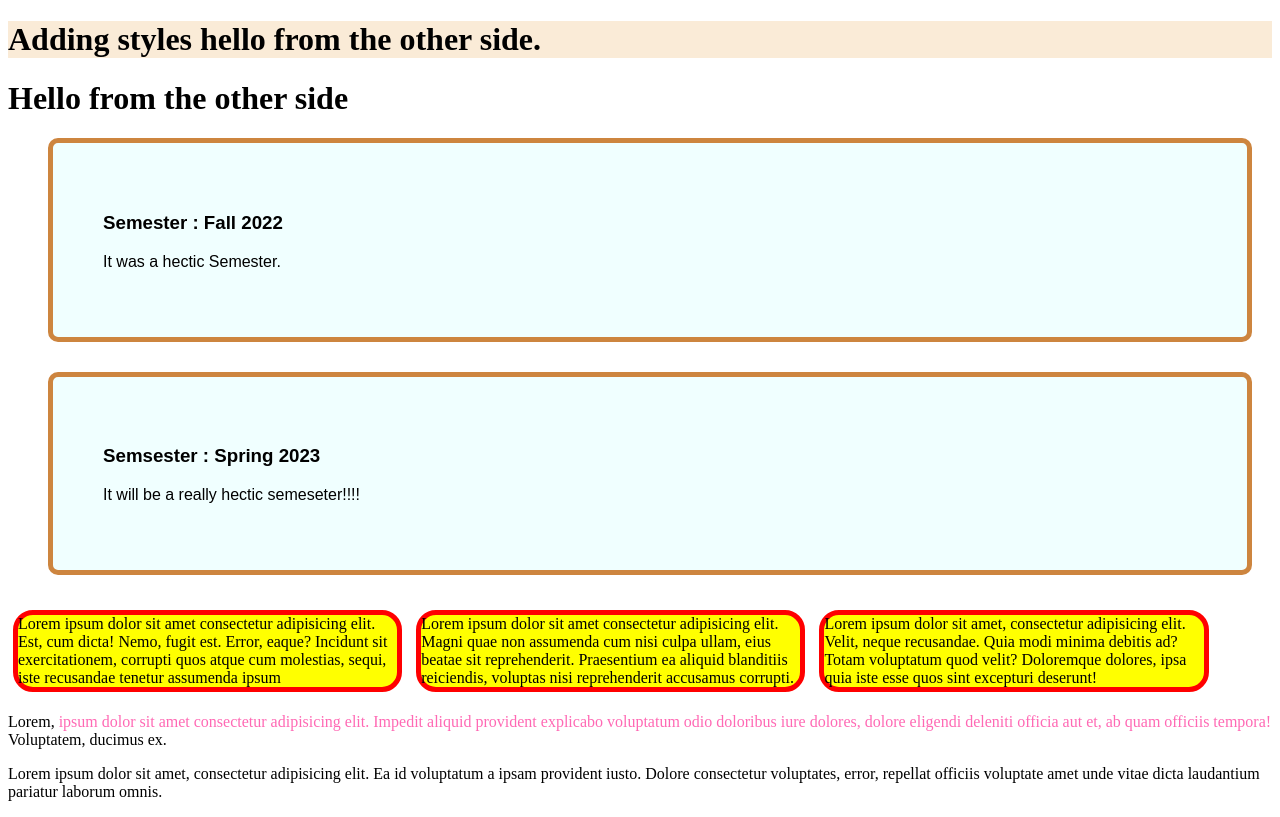
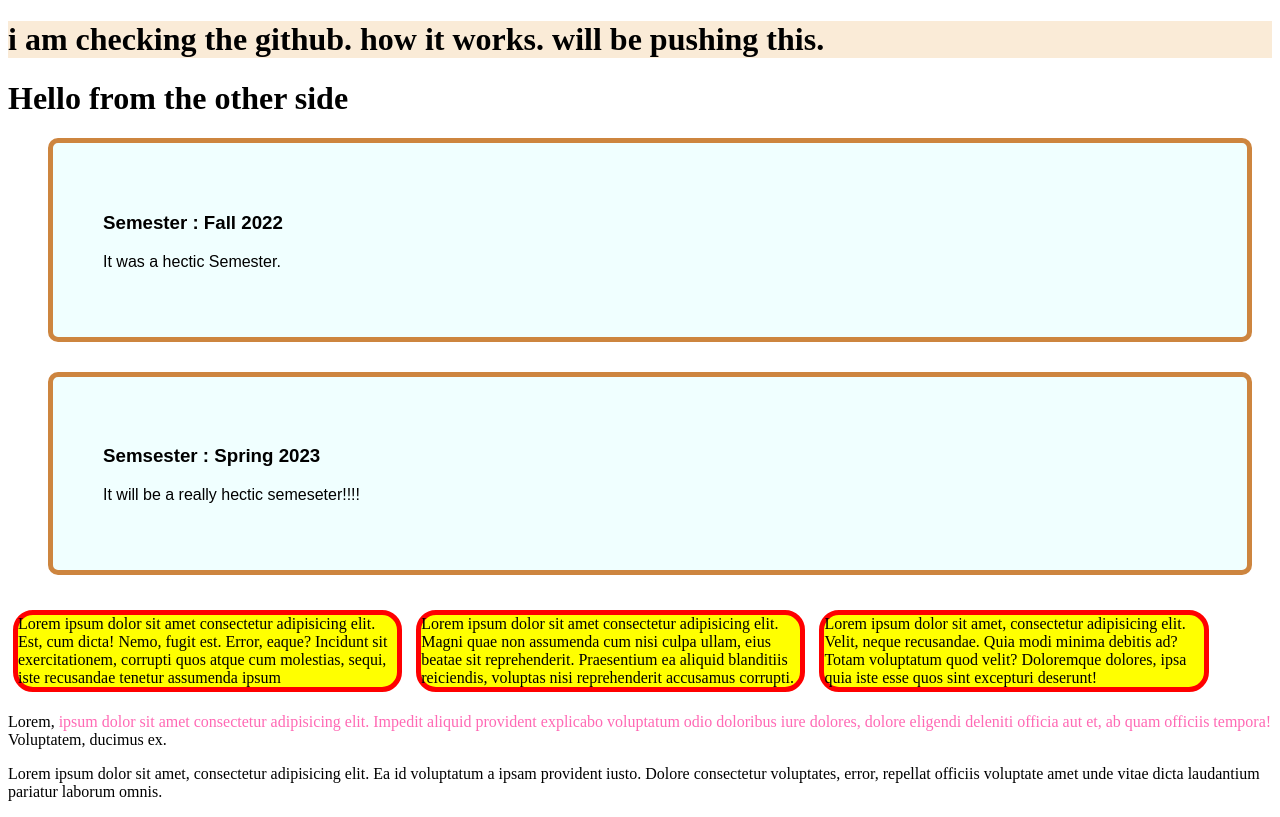
Before and after one commit to path3tic-coder/my-first-website, a plain HTML site: page index.html in a window 1280 px wide. Drawn offline with Linux system fonts and the light colour scheme.

Commit message:
added some text in h1

```diff
--- a/index.html
+++ b/index.html
@@ -9,8 +9,7 @@
 
 <h1 id="heading1">
 
-    Adding styles
-    hello from the other side.
+    i am checking the github. how it works. will be pushing this.
 
 
 </h1>
```
